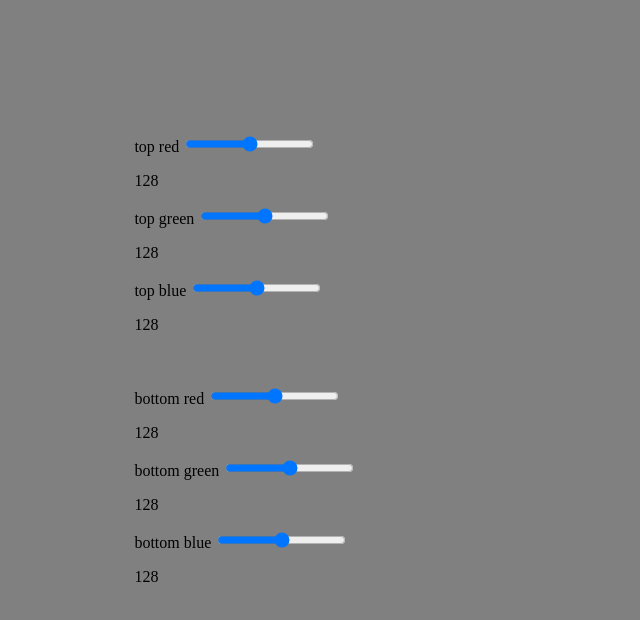
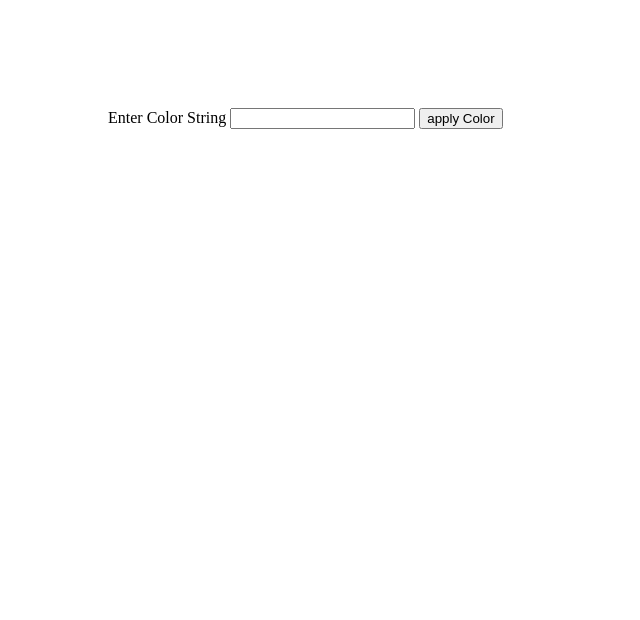
Before and after one commit to hoelzlm/trainee-html-lessons, a plain HTML site: page html/sample_1.html in a window 1280 px wide. Shown: the whole page, without its empty margins (0-640 px from the left). Drawn offline with Linux system fonts and the light colour scheme.

Commit message:
changing sample 1 and sample 3

```diff
--- a/html/sample_1.html
+++ b/html/sample_1.html
@@ -4,71 +4,30 @@
         <title>Sample 1</title>
 
         <script>
-        function setBackgroundColor() {
-            var top_red = document.getElementById("top_red").value;
-            var top_green = document.getElementById("top_green").value;
-            var top_blue = document.getElementById("top_blue").value;
-
-            document.getElementById("top_red_value").innerHTML = top_red;
-            document.getElementById("top_green_value").innerHTML = top_green;
-            document.getElementById("top_blue_value").innerHTML = top_blue;
-
-            var bottom_red = document.getElementById("bottom_red").value;
-            var bottom_green = document.getElementById("bottom_green").value;
-            var bottom_blue = document.getElementById("bottom_blue").value;
-
-            document.getElementById("bottom_red_value").innerHTML = bottom_red;
-            document.getElementById("bottom_green_value").innerHTML = bottom_green;
-            document.getElementById("bottom_blue_value").innerHTML = bottom_blue;
-
-            document.body.style.backgroundImage =
-                `-webkit-linear-gradient( rgba(${top_red},${top_green},${top_blue},255) ,rgba(${bottom_red},${bottom_green},${bottom_blue},255) )`;
+            function setColor() {
+                var color = document.getElementById("colorInput").value;
+                document.getElementById("container").style.backgroundColor = color;
             }
         </script>
 
         <style>
-        .container {
-            padding-top: 10%;
-            padding-left: 10%;
+            #container {
+                padding: 100px;
+            }
+
+            label {
+                background-color: white;
             }
         </style>
+
     </head>
 
-<body onload="setBackgroundColor()">
-    <div class="container">
-        <div>
-            <label for="">top red</label>
-            <input type="range" min="0" max="255" name="top_red" id="top_red" onchange="setBackgroundColor()">
-            <p id=top_red_value></p>
-        </div>
-        <div>
-            <label for="">top green</label>
-            <input type="range" min="0" max="255" name="top_green" id="top_green" onchange="setBackgroundColor()">
-            <p id=top_green_value></p>
-        </div>
-        <div>
-            <label for="">top blue</label>
-            <input type="range" min="0" max="255" name="top_blue" id="top_blue" onchange="setBackgroundColor()">
-            <p id=top_blue_value></p>
-        </div>
-        <br>
-        <br>
-        <div>
-            <label for="">bottom red</label>
-            <input type="range" min="0" max="255" name="bottom_red" id="bottom_red" onchange="setBackgroundColor()">
-            <p id=bottom_red_value></p>
-        </div>
-        <div>
-            <label for="">bottom green</label>
-            <input type="range" min="0" max="255" name="bottom_green" id="bottom_green" onchange="setBackgroundColor()">
-            <p id=bottom_green_value></p>
-        </div>
-        <div>
-            <label for="">bottom blue</label>
-            <input type="range" min="0" max="255" name="bottom_blue" id="bottom_blue" onchange="setBackgroundColor()">
-            <p id=bottom_blue_value></p>
-        </div>
+    <body>
+        <div id="container">
+            <label for="">Enter Color String</label>
+            <input type="text" id="colorInput">
+            <button onclick="setColor()"> apply Color </button>
         </div>
     </body>
 
-</html>
+</html
```
Also changed, not shown: html/sample_3.html (added, +97 -0 lines). Lines whose indentation alone changed are shown as unchanged.
